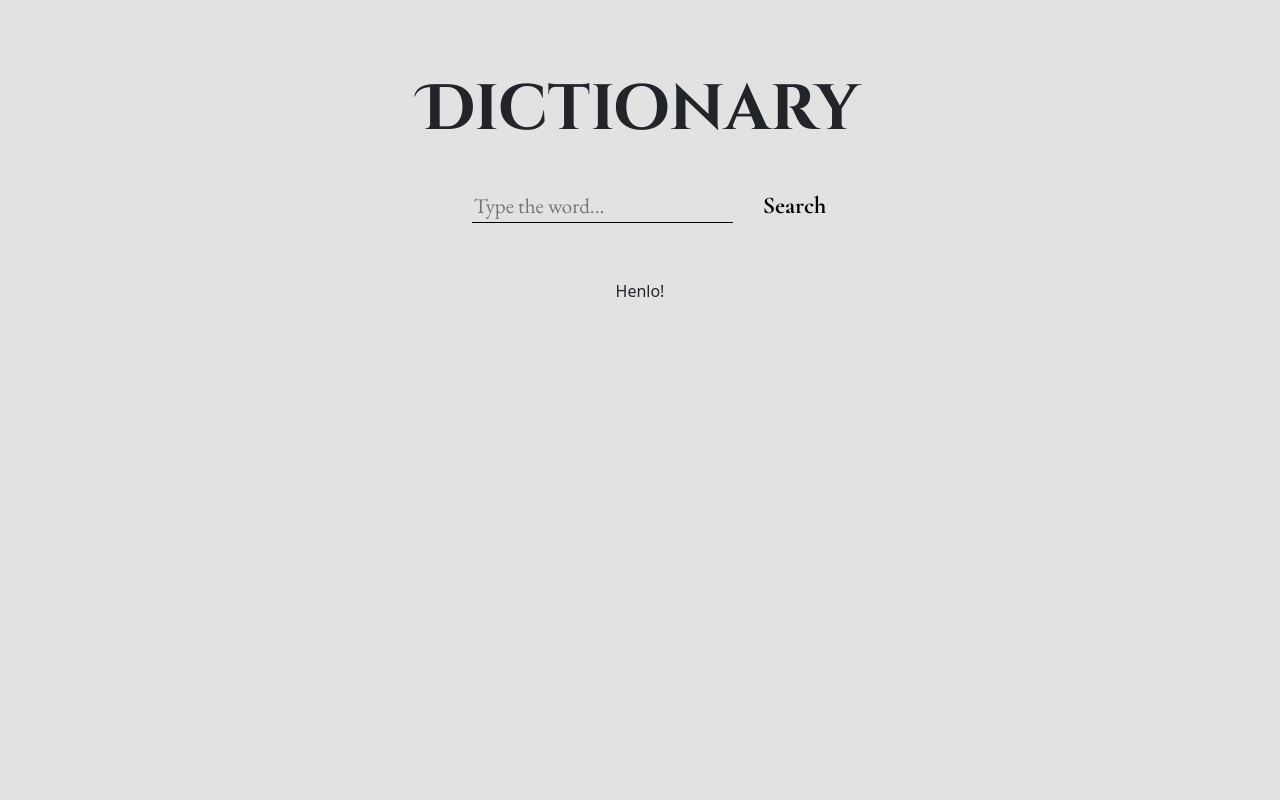
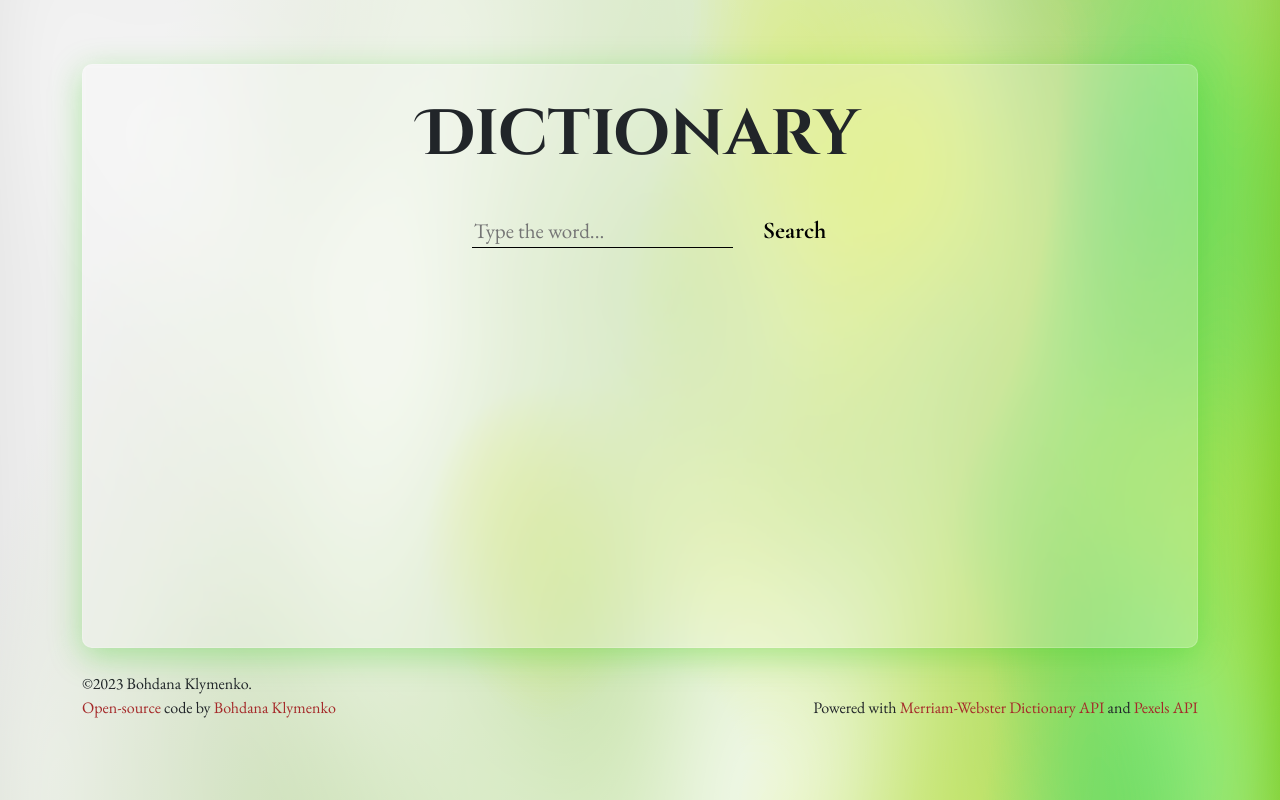
Before and after one commit to DanaKLym/dictionary-react, a React (Create React App) app: page / in a window 1280 px wide. Built offline with nearby package versions, Linux system fonts and the light colour scheme.

Commit message:
overall style of global elements improved

```diff
--- a/src/App.css
+++ b/src/App.css
@@ -1,6 +1,8 @@
 .App {
   text-align: center;
-  background-color: #e2e2e2;
+  background-image: url(./pics/background.svg);
+  background-size: cover;
+  background-attachment: fixed;
 }
 
 .App-logo {
--- a/src/App.js
+++ b/src/App.js
@@ -1,14 +1,12 @@
 
 import './App.css';
 import Search from "./Search.js";
-import Footer from './Footer';
 import 'bootstrap/dist/css/bootstrap.min.css';
 
 function App() {
   return (
     <div className="App">
       <Search />
-      <Footer />
     </div>
   );
 }
--- /dev/null
+++ b/src/Footer.css
@@ -0,0 +1,14 @@
+.Footer {
+    font-family: var(--secondary-font);
+}
+
+.Footer a {
+    text-decoration: none;
+    color: brown;
+    transition: var(--transition);
+}
+
+.Footer a:hover {
+    color:black;
+    text-shadow: 1px 2px 3px #a4a2a2;
+}
--- a/src/Footer.js
+++ b/src/Footer.js
@@ -1,7 +1,14 @@
 import React from "react";
+import "./Footer.css";
 
 export default function Footer() {
     return (
-        <div className="Footer mb-4">Henlo!</div>
+        <div className="Footer my-4">
+            <div className="text-lg-start text-center">©2023 Bohdana Klymenko.</div>
+            <div className="row">
+                <div className="col-12 col-lg-6 text-lg-start text-center"><a href="https://github.com/DanaKLym/dictionary-react" target="_blank" rel="noreferrer" title="View source code">Open-source</a> code by <a href="https://bohdanaklymenko.netlify.app/" target="_blank" rel="noreferrer" title="Go to personal website">Bohdana Klymenko</a></div>
+                <div className="col-12 col-lg-6 text-lg-end text-center">Powered with <a href="https://dictionaryapi.com/products/json" target="_blank" rel="noreferrer">Merriam-Webster Dictionary API</a> and <a href="https://www.pexels.com/api/" target="_blank" rel="noreferrer">Pexels API</a></div>
+            </div>
+        </div>
     );
 }
--- a/src/Output.js
+++ b/src/Output.js
@@ -14,8 +14,8 @@ export default function Output(props) {
         <h2>Opps, something went wrong, please, type the word again</h2>);
     } else if (props.output[0].meta) {
         return (
-            <div className="output p-3">
-                <h2 className="keyword">{props.output[0].meta.id.toUpperCase().split(":1")}</h2>
+            <div className="Output p-3">
+                <h2 className="keyword">{props.output[0].meta.id.toUpperCase().split(":")[0].split(":")}</h2>
                 <div className="d-flex justify-content-center flex-column">
                 <Pronunciation pronunciation={props.output} />
                 <Transcription transcription={props.output} />
--- /dev/null
+++ b/src/Photos.css
@@ -0,0 +1,7 @@
+.photoGrid {
+    transition: var(--transition);
+}
+
+.photoGrid:hover {
+    scale: 110%;
+}
--- a/src/Photos.js
+++ b/src/Photos.js
@@ -1,11 +1,12 @@
 import React from "react";
+import "./Photos.css"
 
 export default function Photos(props) {
     if(props.photos) {
         return (
             <div className="row">
                 {props.photos.map(function (photo, index) {
-                    return (<div className="col-4 my-3" key={index}> <a href={photo.src.original} target="_blank" rel="noreferrer" ><img src={photo.src.landscape}  alt={photo.alt} title={photo.alt} className="img-fluid" /></a></div>)
+                    return (<div className="col-12 col-md-6 col-lg-4 my-3" key={index}> <a href={photo.src.original} target="_blank" rel="noreferrer" ><img src={photo.src.landscape}  alt={photo.alt} title={photo.alt} className="img-fluid rounded shadow photoGrid" /></a></div>)
                 })}</div>
         );
     } else {
--- a/src/Search.css
+++ b/src/Search.css
@@ -1,3 +1,13 @@
+section {
+    min-height: 73vh;
+    background: rgba( 255, 255, 255, 0.2 );
+    box-shadow: 0 8px 32px 0 rgba(57, 205, 31, 0.37);
+    backdrop-filter: blur( 2px );
+    -webkit-backdrop-filter: blur( 2px );
+    border-radius: 10px;
+    border: 1px solid rgba( 255, 255, 255, 0.18 );
+}
+
 .searchInput {
     border: inherit;
     background-color: inherit;
--- a/src/Search.js
+++ b/src/Search.js
@@ -4,6 +4,7 @@ import React, { useState } from "react";
 import axios from "axios";
 import Output from "./Output";
 import Photos from "./Photos";
+import Footer from "./Footer";
 import "./Search.css"
 
 export default function Search() {
@@ -47,6 +48,7 @@ export default function Search() {
 
     return (
         <div className="container mt-5 py-3">
+            <section className="p-4">
             <h1 className="my-2">Dictionary</h1>
             <form onSubmit={handleSubmit} className="my-3">
                 <input type="text" placeholder="Type the word..." onChange={handleWordChange} className="searchInput m-4"/>
@@ -56,6 +58,8 @@ export default function Search() {
                {definition != null ?  <Output output={definition} /> : " "}
             </div>
             <Photos photos={photos} />
+            </section>
+            <Footer />
         </div>
     );
 }
--- /dev/null
+++ b/src/Warning.css
@@ -0,0 +1,8 @@
+.Warning {
+    background: rgba( 255, 255, 255, 0.2 );
+    box-shadow: 0 8px 32px 0 rgba(240, 248, 239, 0.37);
+    backdrop-filter: blur( 2px );
+    -webkit-backdrop-filter: blur( 2px );
+    border-radius: 10px;
+    border: 1px solid rgba( 255, 255, 255, 0.18 );
+}
--- a/src/Warning.js
+++ b/src/Warning.js
@@ -1,9 +1,10 @@
 import React from "react";
+import "./Warning.css";
 
 export default function Warning(props) {
     if(props.offensive.meta.offensive) {
         return(
-            <div>⚠️ May have derogatory meaning</div>
+            <div className="Warning p-4">⚠️ May have derogatory meaning</div>
         );
     } else {
         return null;
--- a/src/index.css
+++ b/src/index.css
@@ -2,6 +2,12 @@
   --transition: all 300ms ease-in-out;
   --primary-font: 'Cormorant Garamond', serif;
   --secondary-font: 'EB Garamond', serif;
+}
+
+html {
+  background-image: url(./pics/background.svg);
+  background-size: cover;
+  background-attachment: fixed;
 }
 
 body {
@@ -12,7 +18,3 @@ body {
   -webkit-font-smoothing: antialiased;
   -moz-osx-font-smoothing: grayscale;
 }
-
-html {
-  background-color: #e2e2e2;
-}
```
Also changed, not shown: src/pics/background.svg (added).
